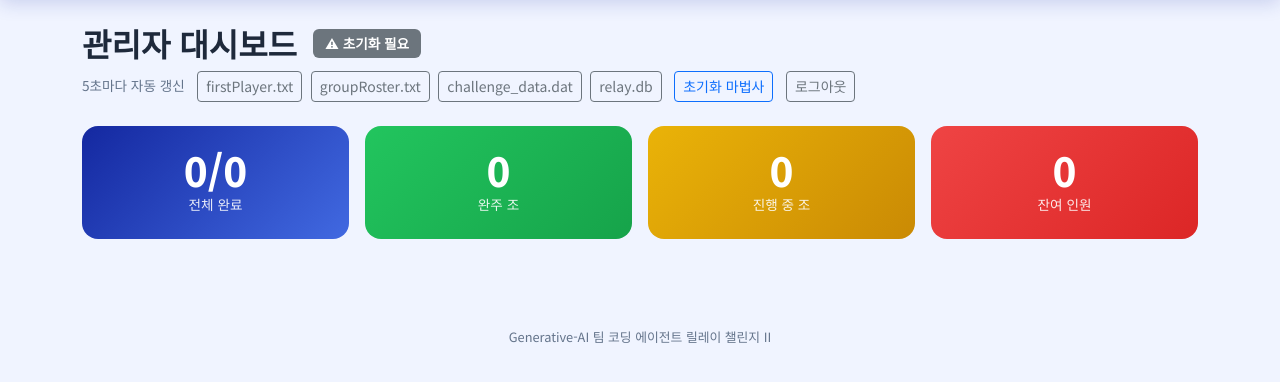
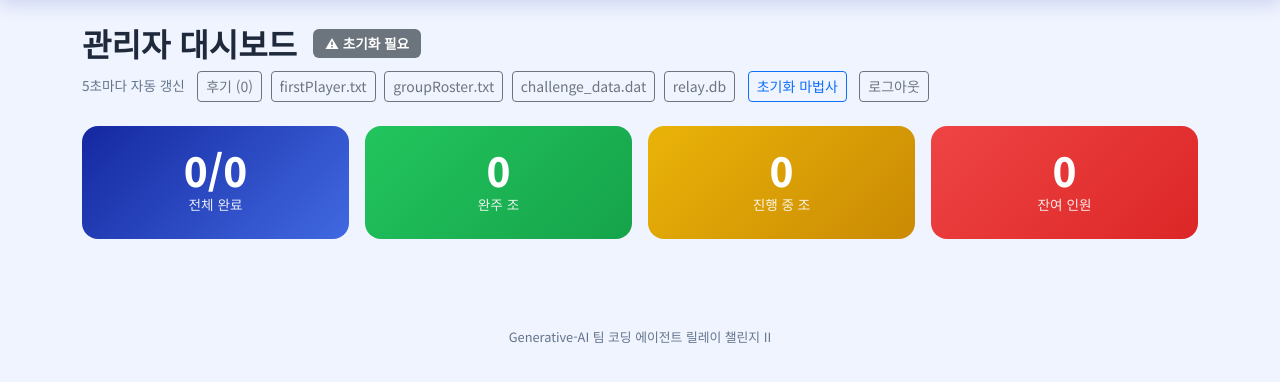
Before and after one commit to DragonBall2/relay-challenge-, a Flask app: page /admin in a window 1280 px wide. Shown: the part 57-439 px from the top of the page. Run offline with Flask 3, Linux system fonts and the light colour scheme; the visitor is signed in with stand-in values (Sample User, id 1); data that the repository does not hold is empty.

Commit message:
[admin] 완료 후 간단 후기 작성 기능
success 페이지에서 주자가 1회 후기 작성 가능 (선택, 최대 300자).
관리자 대시보드 헤더의 "후기 (N)" 버튼으로 모달 조회.

- Runner.review (Text), Runner.review_submitted_at (DateTime) 추가
- POST /review: 본인 + completed 상태만, 1회 작성 후 수정 불가
- success.html: textarea + 저장 버튼 (기 작성 시 read-only로 표시)
- admin_dashboard: 후기 모달 + 작성자/조/순서/시각/본문

Refs #28
Closes #28
EOF

```diff
--- a/app.py
+++ b/app.py
@@ -413,6 +413,29 @@ def defer():
     return redirect(url_for('index'))
 
 
+@app.route('/review', methods=['POST'])
+@login_required
+def submit_review():
+    """완료한 주자가 success 페이지에서 후기를 1회 작성한다.
+    이미 후기가 있으면 거절(수정 불가)."""
+    runner = db.session.get(Runner, session['runner_id'])
+    if not runner or runner.status not in ('completed', 'passed'):
+        flash('완료한 주자만 후기를 작성할 수 있습니다.', 'warning')
+        return redirect(url_for('index'))
+    if runner.review:
+        flash('후기는 1회만 작성할 수 있습니다.', 'info')
+        return redirect(url_for('success'))
+    text = (request.form.get('review') or '').strip()[:300]
+    if not text:
+        flash('후기 내용을 입력하세요.', 'warning')
+        return redirect(url_for('success'))
+    runner.review = text
+    runner.review_submitted_at = datetime.utcnow()
+    db.session.commit()
+    flash('후기가 저장되었습니다. 감사합니다.', 'success')
+    return redirect(url_for('success'))
+
+
 @app.route('/success')
 @login_required
 def success():
@@ -565,6 +588,9 @@ def admin_dashboard():
     spare_used = SpareProblem.query.filter(SpareProblem.consumed_at.isnot(None)).count()
     spare_remaining = spare_total - spare_used
 
+    reviews = Runner.query.filter(Runner.review.isnot(None))\
+        .order_by(Runner.review_submitted_at.desc()).all()
+
     return render_template('admin_dashboard.html',
                            groups=groups,
                            grouped=grouped,
@@ -577,7 +603,8 @@ def admin_dashboard():
                            defer_penalty_seconds=int(settings.get('defer_penalty_seconds', 0)),
                            spare_total=spare_total,
                            spare_used=spare_used,
-                           spare_remaining=spare_remaining)
+                           spare_remaining=spare_remaining,
+                           reviews=reviews)
 
 
 @app.route('/admin/skip/<int:runner_id>', methods=['POST'])
--- a/models.py
+++ b/models.py
@@ -33,6 +33,8 @@ class Runner(db.Model):
     next_runner_password = db.Column(db.String(20), nullable=True)
     reason = db.Column(db.String(200), nullable=True)
     deferred_count = db.Column(db.Integer, default=0)  # 누적 미루기 횟수 (개인 랭킹 패널티용)
+    review = db.Column(db.Text, nullable=True)         # 완료 후 후기 (선택, 최대 300자)
+    review_submitted_at = db.Column(db.DateTime, nullable=True)
 
 
 class AttemptLog(db.Model):
--- a/templates/admin_dashboard.html
+++ b/templates/admin_dashboard.html
@@ -52,7 +52,10 @@
             {% endif %}
         </form>
         {% endif %}
-        <button type="button" class="btn btn-outline-secondary btn-sm ms-2" id="btn-view-first-player">firstPlayer.txt</button>
+        <button type="button" class="btn btn-outline-secondary btn-sm ms-2" data-bs-toggle="modal" data-bs-target="#reviewsModal">
+            후기 ({{ reviews|length }})
+        </button>
+        <button type="button" class="btn btn-outline-secondary btn-sm ms-1" id="btn-view-first-player">firstPlayer.txt</button>
         <button type="button" class="btn btn-outline-secondary btn-sm ms-1" id="btn-view-roster">groupRoster.txt</button>
         <a href="{{ url_for('admin_init_download', kind='challenge-data') }}" class="btn btn-outline-secondary btn-sm ms-1">challenge_data.dat</a>
         <a href="{{ url_for('admin_init_download', kind='relay-db') }}" class="btn btn-outline-secondary btn-sm ms-1" title="SQLite DB 스냅샷">relay.db</a>
@@ -63,6 +66,38 @@
 
 <div id="admin-dashboard-data">
     {% include "_admin_groups.html" %}
+</div>
+
+<!-- 후기 모달 -->
+<div class="modal fade" id="reviewsModal" tabindex="-1" aria-hidden="true">
+  <div class="modal-dialog modal-lg modal-dialog-scrollable">
+    <div class="modal-content" style="background: var(--card-bg, #fff); color: var(--text-primary, #000);">
+      <div class="modal-header">
+        <h5 class="modal-title">참가자 후기 ({{ reviews|length }})</h5>
+        <button type="button" class="btn-close" data-bs-dismiss="modal" aria-label="닫기"></button>
+      </div>
+      <div class="modal-body">
+        {% if reviews %}
+        {% for r in reviews %}
+        <div style="background: rgba(255,255,255,0.03); padding: 0.75rem 1rem; border-radius: 8px; margin-bottom: 0.6rem; border-left: 3px solid var(--samsung-blue-light);">
+          <div style="font-size: 0.85rem; color: var(--text-secondary); margin-bottom: 0.35rem;">
+            <strong style="color: var(--text-primary);">{{ r.name }}</strong>
+            <span>· {{ r.group.name }} · {{ r.run_order }}번째 주자</span>
+            {% if r.review_submitted_at %}
+            <span style="margin-left: 0.5rem;">· {{ r.review_submitted_at.strftime('%m-%d %H:%M') }}</span>
+            {% endif %}
+          </div>
+          <div style="white-space: pre-wrap; word-break: break-word; font-size: 0.95rem;">{{ r.review }}</div>
+        </div>
+        {% endfor %}
+        {% else %}
+        <p style="color: var(--text-secondary); text-align: center; padding: 2rem 0;">
+          아직 작성된 후기가 없습니다.
+        </p>
+        {% endif %}
+      </div>
+    </div>
+  </div>
 </div>
 
 <!-- groupRoster.txt 모달 (정답 포함 - 취급 주의) -->
```
Also changed, not shown: templates/success.html (+27 -0 lines).
